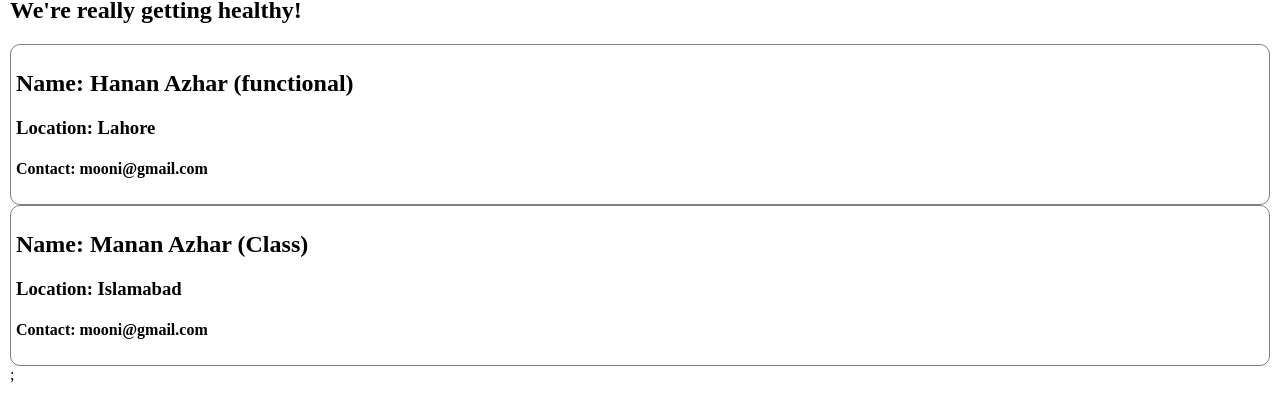
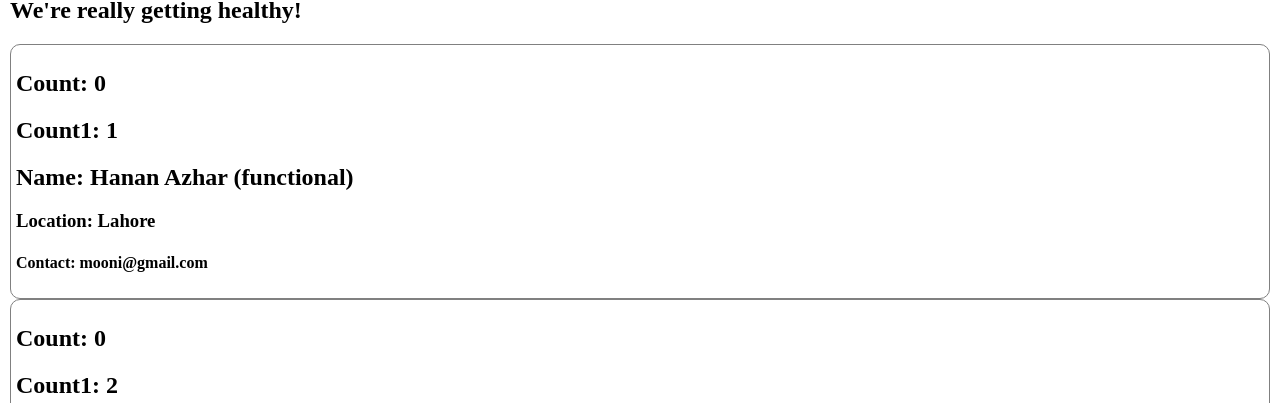
Before and after one commit to MuhammadManan/Namaste-React, a React (Vite) app: page /about in a window 1280 px wide. Shown: the part 397-800 px from the top of the page. Built offline with nearby package versions, Linux system fonts and the light colour scheme.

Commit message:
Multiple State variable in Class Component Ep08Part02

```diff
--- a/src/components/User.js
+++ b/src/components/User.js
@@ -1,7 +1,13 @@
+import { useState } from "react";
+
 const User = (props) => {
   const { name } = props;
+  const [count, setCount] = useState(0);
+  const [count1, setCount1] = useState(1);
   return (
     <div className="user-container">
+      <h2>Count: {count}</h2>
+      <h2>Count1: {count1}</h2>
       <h2>Name: {name}</h2>
       <h3>Location: Lahore</h3>
       <h4>Contact: mooni@gmail.com</h4>
--- a/src/components/UserClass.js
+++ b/src/components/UserClass.js
@@ -3,11 +3,20 @@ import React from "react";
 class UserClass extends React.Component {
   constructor(props) {
     super(props);
+
+    // creating state variable in Class
+    this.state = {
+      count: 0,
+      count1: 2,
+    };
   }
   render() {
     const { name, location } = this.props;
+    const { count, count1 } = this.state;
     return (
       <div className="user-container">
+        <h2>Count: {count}</h2>
+        <h2>Count1: {count1}</h2>
         <h2>Name: {name}</h2>
         <h3>Location: {location}</h3>
         <h4>Contact: mooni@gmail.com</h4>
```
Also changed, not shown: 1 other file (tests, documents, lock files or other folders).
